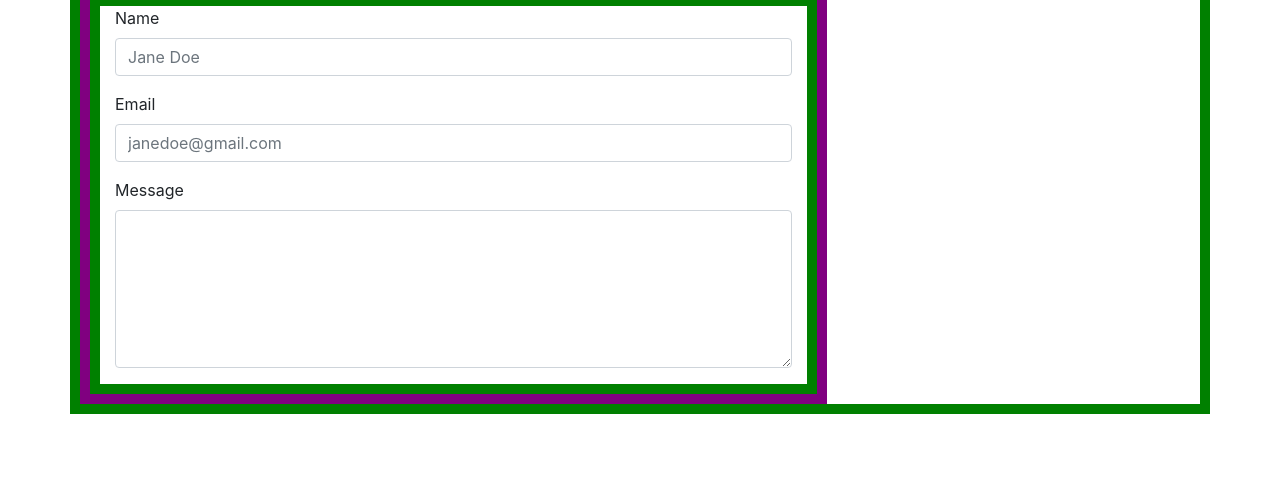
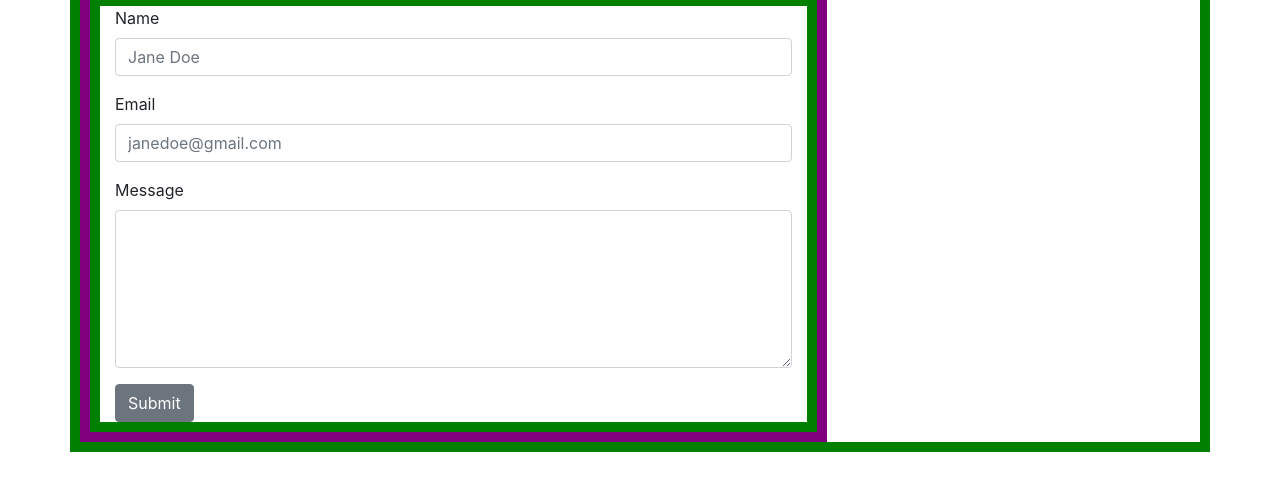
Before and after one commit to arh450/portfolio, a plain HTML site: page contact.html in a window 1280 px wide. Shown: the part 156-646 px from the top of the page. Drawn offline with nearby package versions, Linux system fonts and the light colour scheme.

Commit message:
added submit button to contact section form

```diff
--- a/contact.html
+++ b/contact.html
@@ -62,6 +62,9 @@
                                     <label for="exampleFormControlTextarea1">Message</label>
                                     <textarea class="form-control" id="exampleFormControlTextarea1" rows="6"></textarea>
                                 </div>
+                                <div class="button">
+                                    <button type="button" class="btn btn-secondary">Submit</button>
+                                </div>
                             </form>
                         </div>
                     </div>
```
